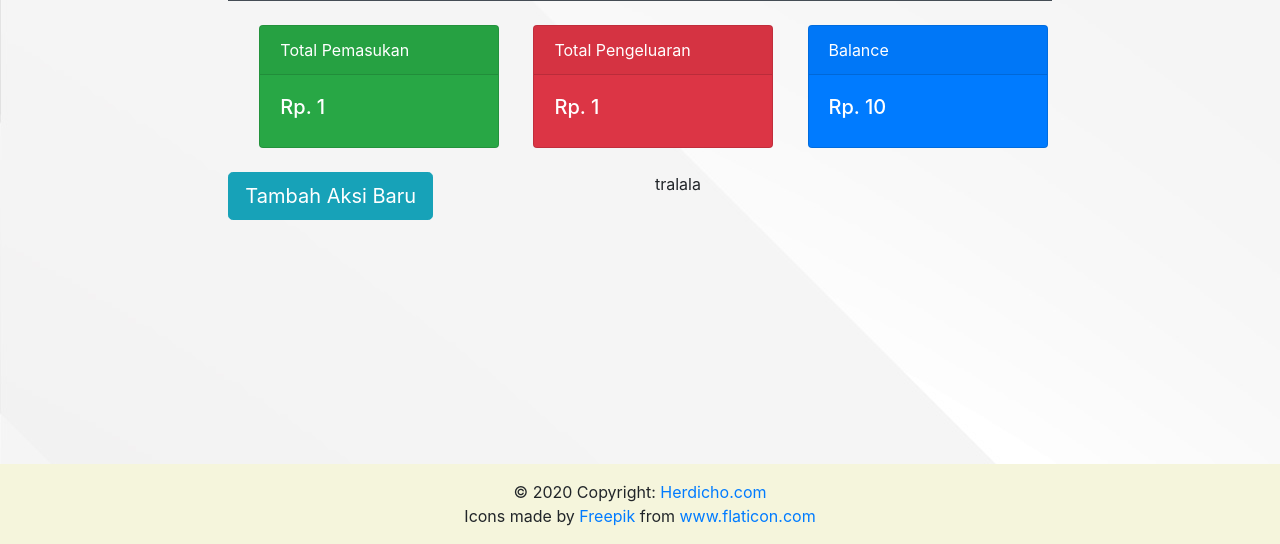
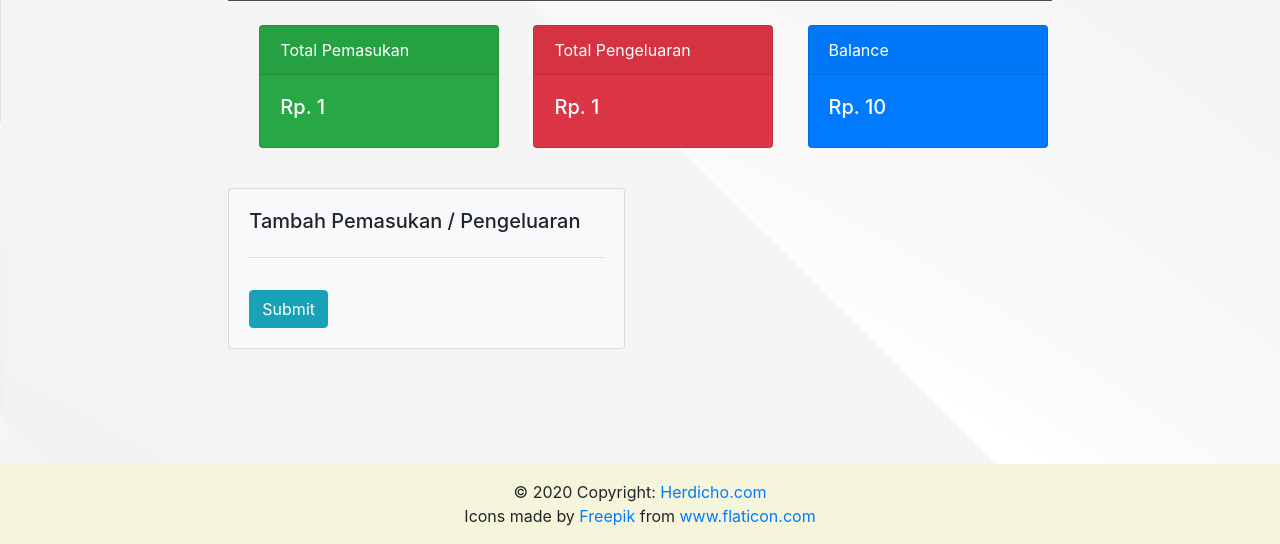
Before and after one commit to herdicho/3in1Apps, a Django app: template budget/templates/budget/detail_action.html in a window 1280 px wide. Shown: the part 320-864 px from the top of the page. Run offline with Django 3.2, Linux system fonts and the light colour scheme; the template is opened without the code that fills it: most values are stand-ins (such as "Sample title", 1, 10 or a date in 2020); some libraries are stand-ins or nearby versions.

Commit message:
sederhanakan tampilan create action baru di masing2 list view per bulan

```diff
--- a/budget/templates/budget/detail_action.html
+++ b/budget/templates/budget/detail_action.html
@@ -76,8 +76,7 @@
 </div>
 <div class="row justify-content-center">
     <div class="col-md-4 mt-2">
-        <button class="btn btn-lg btn-info mb-2 m-*-auto" href="#" id="addAction"> Tambah Aksi Baru </button>
-          <div class="card card-body bg-light mt-3 mb-3 hide" id="cardAction">
+        <div class="card card-body bg-light mt-3 mb-3" id="cardAction">
             <h5>Tambah Pemasukan / Pengeluaran</h5>
             <hr>
             <form action="" method='POST'>
@@ -85,10 +84,10 @@
                 {{ form|crispy }}
                 <input class="btn btn-info mt-3" type="submit" name="submit">
             </form>
-          </div>
+        </div>
     </div>
     <div class="col-md-4 mt-2">
-        tralala
+
     </div>
 </div>
 
```
